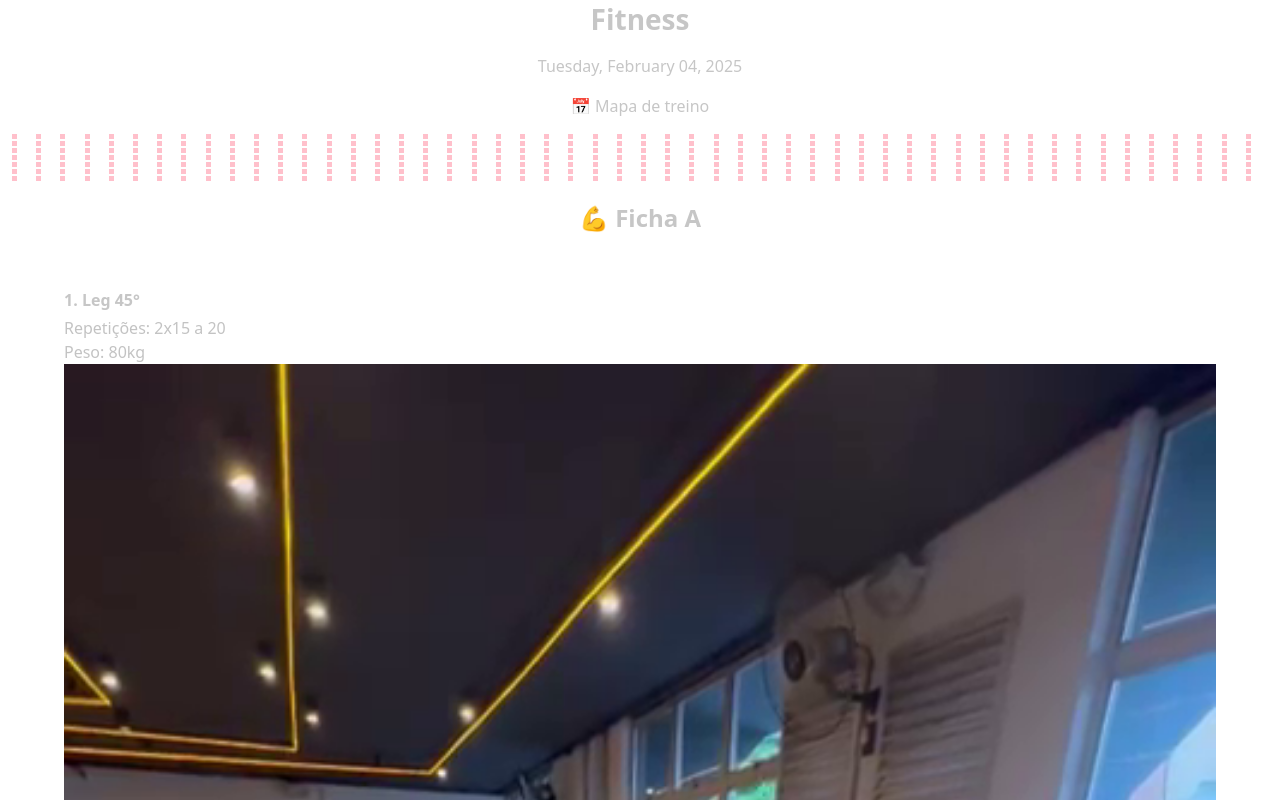
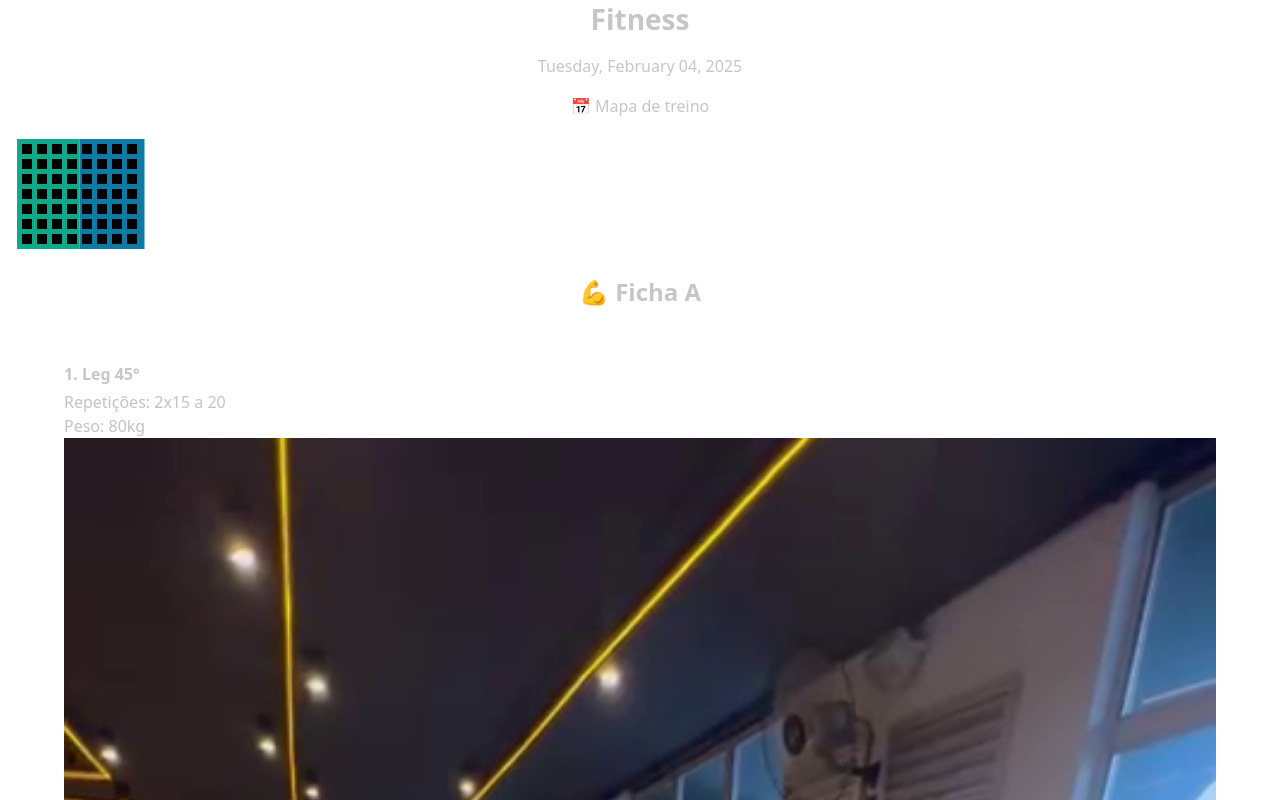
Before and after one commit to guilherme-lacerda-ribeiro/fitness, a React (Vite) app: page / in a window 1280 px wide. Shown: the top 800 px of the page. Built offline with nearby package versions, Linux system fonts and the light colour scheme.

Commit message:
map in svg

```diff
--- a/src/components/Calendar/calendar.css
+++ b/src/components/Calendar/calendar.css
@@ -1,13 +1,4 @@
-.map {
-  display: grid;
-  grid-template-columns: repeat(52, 1fr);
-  gap: 2px;
-  overflow-x: auto;
+.map svg {
+  stroke: red;
+  fill: red;
 }
-
-.map span {
-  display: block;
-  width: 5px;
-  height: 5px;
-  background-color: pink;
-}
--- a/src/components/Calendar/index.jsx
+++ b/src/components/Calendar/index.jsx
@@ -1,20 +1,14 @@
 import './calendar.css'
 
 const Calendar = () => {
-  const language = navigator.language??'en-US'
+  const language = navigator.language ?? 'en-US'
   const today = new Date().toLocaleDateString(language, { weekday: 'long', day: '2-digit', month: 'long', year: 'numeric' });
 
   return (<>
     <p className="today">{today}</p>
     <p>📅 Mapa de treino</p>
     <div className='map'>
-      <span/><span/><span/><span/><span/><span/><span/><span/><span/><span/><span/><span/><span/><span/><span/><span/><span/><span/><span/><span/><span/><span/><span/><span/><span/><span/><span/><span/><span/><span/><span/><span/><span/><span/><span/><span/><span/><span/><span/><span/><span/><span/><span/><span/><span/><span/><span/><span/><span/><span/><span/><span/>
-      <span/><span/><span/><span/><span/><span/><span/><span/><span/><span/><span/><span/><span/><span/><span/><span/><span/><span/><span/><span/><span/><span/><span/><span/><span/><span/><span/><span/><span/><span/><span/><span/><span/><span/><span/><span/><span/><span/><span/><span/><span/><span/><span/><span/><span/><span/><span/><span/><span/><span/><span/><span/>
-      <span/><span/><span/><span/><span/><span/><span/><span/><span/><span/><span/><span/><span/><span/><span/><span/><span/><span/><span/><span/><span/><span/><span/><span/><span/><span/><span/><span/><span/><span/><span/><span/><span/><span/><span/><span/><span/><span/><span/><span/><span/><span/><span/><span/><span/><span/><span/><span/><span/><span/><span/><span/>
-      <span/><span/><span/><span/><span/><span/><span/><span/><span/><span/><span/><span/><span/><span/><span/><span/><span/><span/><span/><span/><span/><span/><span/><span/><span/><span/><span/><span/><span/><span/><span/><span/><span/><span/><span/><span/><span/><span/><span/><span/><span/><span/><span/><span/><span/><span/><span/><span/><span/><span/><span/><span/>
-      <span/><span/><span/><span/><span/><span/><span/><span/><span/><span/><span/><span/><span/><span/><span/><span/><span/><span/><span/><span/><span/><span/><span/><span/><span/><span/><span/><span/><span/><span/><span/><span/><span/><span/><span/><span/><span/><span/><span/><span/><span/><span/><span/><span/><span/><span/><span/><span/><span/><span/><span/><span/>
-      <span/><span/><span/><span/><span/><span/><span/><span/><span/><span/><span/><span/><span/><span/><span/><span/><span/><span/><span/><span/><span/><span/><span/><span/><span/><span/><span/><span/><span/><span/><span/><span/><span/><span/><span/><span/><span/><span/><span/><span/><span/><span/><span/><span/><span/><span/><span/><span/><span/><span/><span/><span/>
-      <span/><span/><span/><span/><span/><span/><span/><span/><span/><span/><span/><span/><span/><span/><span/><span/><span/><span/><span/><span/><span/><span/><span/><span/><span/><span/><span/><span/><span/><span/><span/><span/><span/><span/><span/><span/><span/><span/><span/><span/><span/><span/><span/><span/><span/><span/><span/><span/><span/><span/><span/><span/>
+      <img src="map.svg" alt="SVG" />
     </div>
   </>
   )
```
Also changed, not shown: public/map.svg (added).
